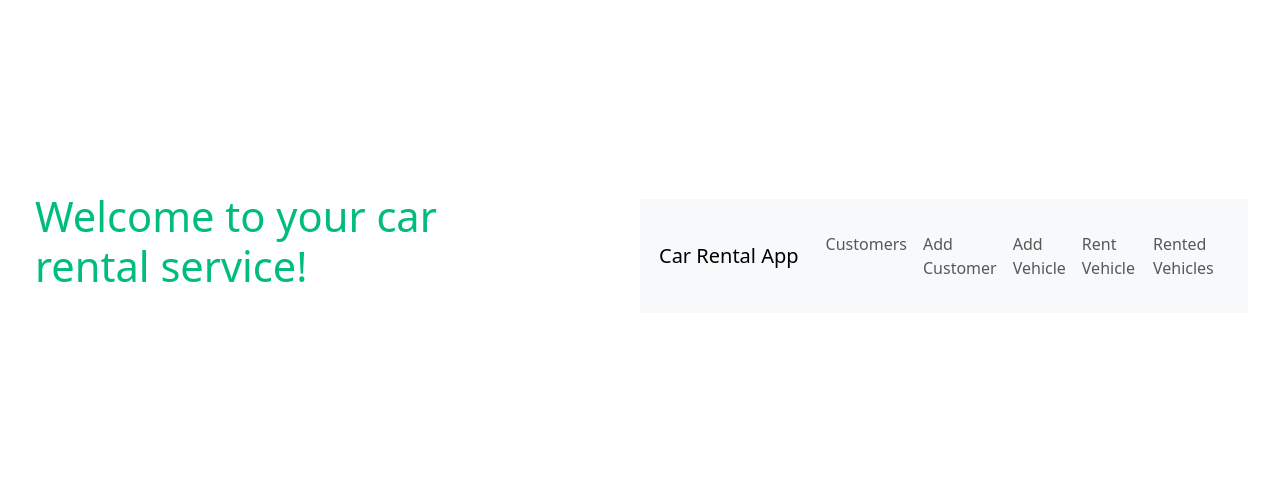
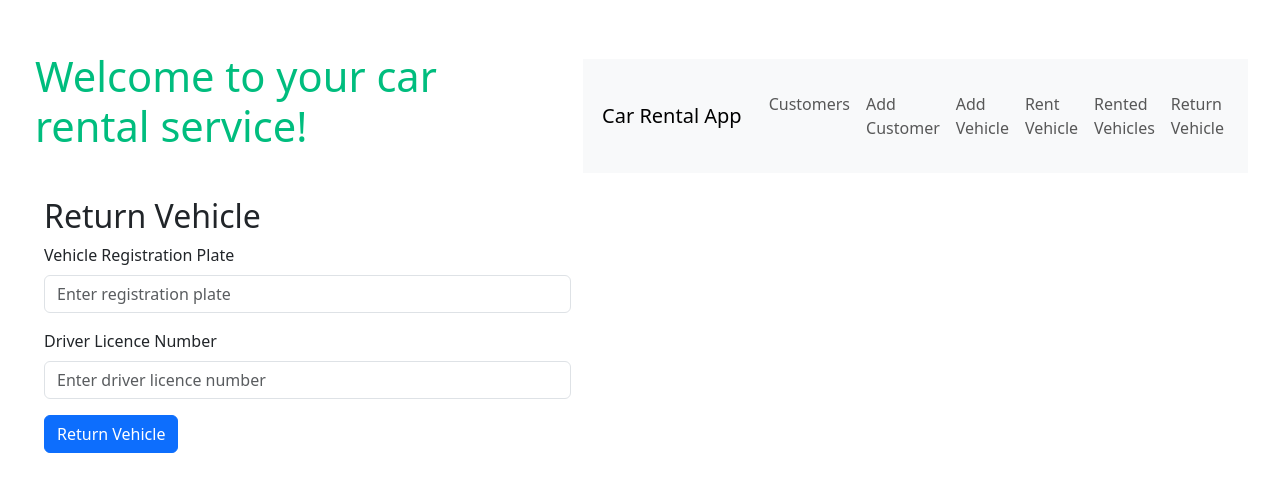
Before and after one commit to phoenix021/car_rental_frontend_vue, a Vue app: page /rental/return in a window 1280 px wide. Shown: the part 144-636 px from the top of the page. Built offline with nearby package versions, Linux system fonts and the light colour scheme.

Commit message:
Basic return of the vehicle, no status yet

```diff
--- a/src/App.vue
+++ b/src/App.vue
@@ -21,6 +21,7 @@ import TheWelcome from './components/TheWelcome.vue'
         <router-link class="nav-link" to="/vehicles/new">Add Vehicle</router-link>
         <router-link class="nav-link" to="/rentals/rent">Rent Vehicle</router-link>
         <router-link class="nav-link" to="/rentals/rented-vehicles">Rented Vehicles</router-link>
+        <router-link class="nav-link" to="/rental/return">Return Vehicle</router-link>
       </div>
   </nav>
 
--- /dev/null
+++ b/src/components/ReturnVehicleForm.vue
@@ -0,0 +1,62 @@
+<!-- src/components/ReturnVehicleForm.vue -->
+<template>
+  <div class="container mt-4">
+    <h2>Return Vehicle</h2>
+    <form @submit.prevent="handleReturn" class="needs-validation" novalidate>
+      <div class="mb-3">
+        <label for="registration" class="form-label">Vehicle Registration Plate</label>
+        <input
+          v-model="form.registration"
+          type="text"
+          class="form-control"
+          id="registration"
+          required
+          placeholder="Enter registration plate"
+        />
+      </div>
+      <div class="mb-3">
+        <label for="driverLicenceNumber" class="form-label">Driver Licence Number</label>
+        <input
+          v-model="form.driverLicenceNumber"
+          type="text"
+          class="form-control"
+          id="driverLicenceNumber"
+          required
+          placeholder="Enter driver licence number"
+        />
+      </div>
+      <button type="submit" class="btn btn-primary">Return Vehicle</button>
+    </form>
+
+    <div v-if="error" class="alert alert-danger mt-3">{{ error }}</div>
+    <div v-if="success" class="alert alert-success mt-3">
+      Vehicle returned successfully!
+    </div>
+  </div>
+</template>
+
+<script setup>
+import { ref } from 'vue';
+import { returnVehicle } from '../api/rentalService';
+
+const form = ref({
+  registration: '',
+  driverLicenceNumber: ''
+});
+
+const error = ref('');
+const success = ref(false);
+
+const handleReturn = async () => {
+  error.value = '';
+  success.value = false;
+  try {
+    await returnVehicle(form.value.registration, form.value.driverLicenceNumber);
+    success.value = true;
+    form.value.registration = '';
+    form.value.driverLicenceNumber = '';
+  } catch (err) {
+    error.value = err.response?.data?.message || 'Failed to return vehicle.';
+  }
+};
+</script>
--- a/src/router/index.js
+++ b/src/router/index.js
@@ -4,6 +4,7 @@ import CustomerForm from '../components/CustomerForm.vue';
 import VehicleForm from '../components/VehicleForm.vue';
 import RentVehicleForm from '../components/RentVehicleForm.vue';
 import RentedVehiclesList from '../components/RentedVehiclesList.vue';
+import ReturnVehicleForm from '../components/ReturnVehicleForm.vue';
 
 const routes = [
   { path: '/', redirect: '/customers' },
@@ -11,7 +12,8 @@ const routes = [
   { path: '/customers/new', component: CustomerForm },
   { path: '/vehicles/new', component: VehicleForm },
   { path: '/rentals/rent', component: RentVehicleForm },
-  { path: '/rentals/rented-vehicles', component: RentedVehiclesList }
+  { path: '/rentals/rented-vehicles', component: RentedVehiclesList },
+  { path: '/rental/return', component: ReturnVehicleForm }
 ];
 
 const router = createRouter({
```
